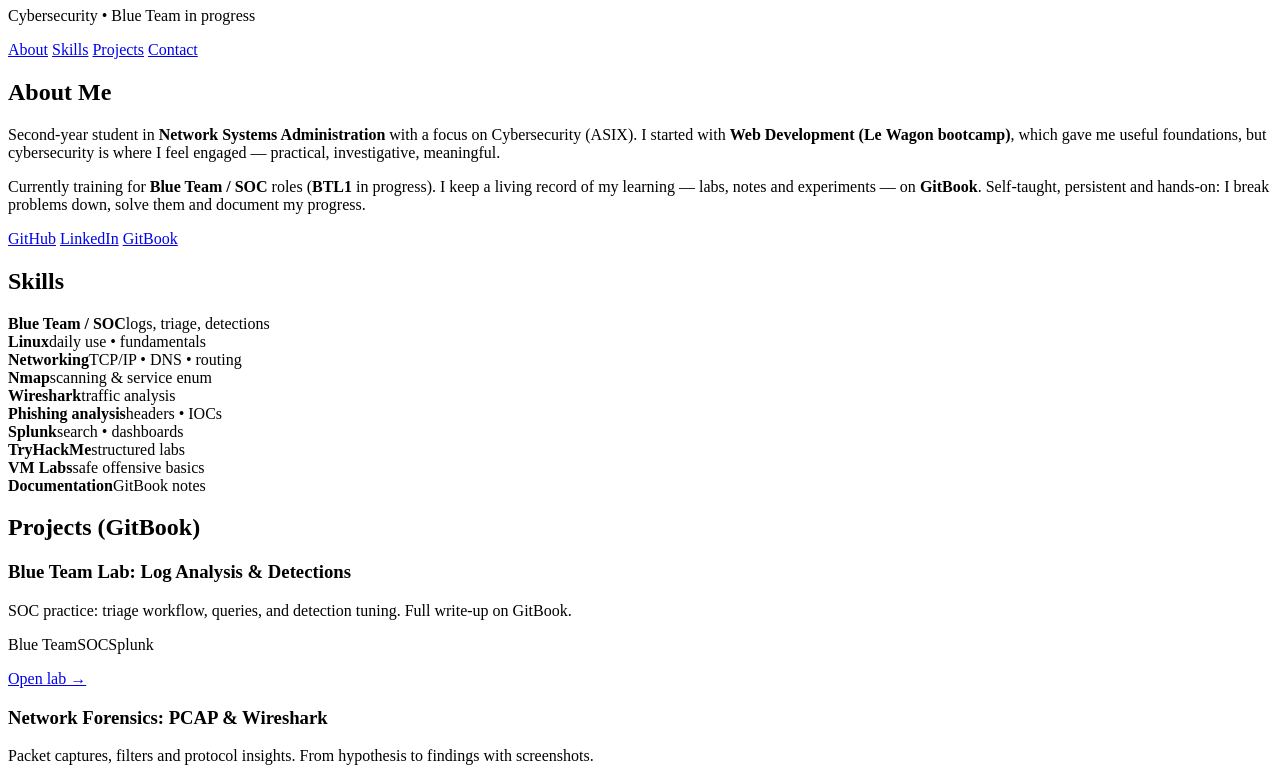
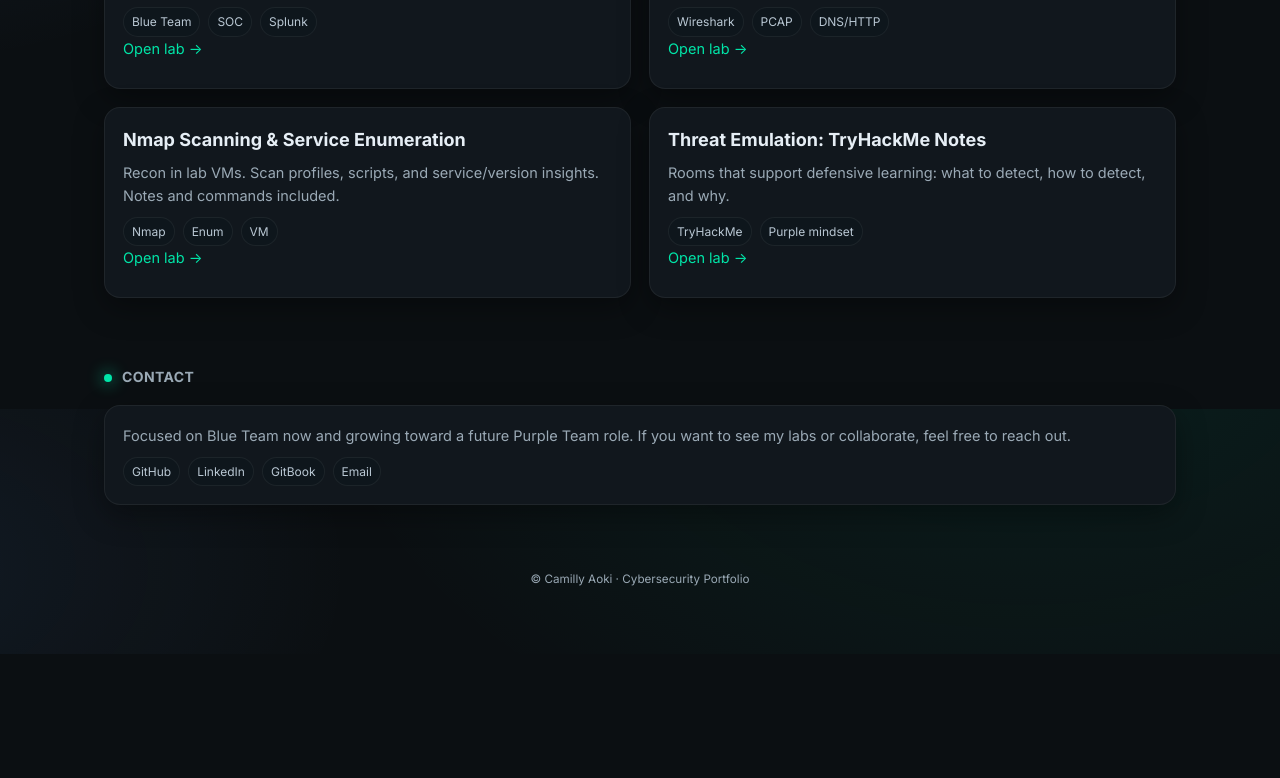
Before and after one commit to cyaf7/cyaf7.github.io, a plain HTML site: page index.html in a window 1280 px wide. Shown: the part 1191-1969 px from the top of the page. After the commit the page ends 1845 px from the top, so only its background shows below. Drawn offline with Linux system fonts and the light colour scheme.

Commit message:
Update style.css

```diff
--- a/style.css
+++ b/style.css
@@ -1,127 +1,72 @@
-<!DOCTYPE html>
-<html lang="en">
-<head>
-  <meta charset="utf-8" />
-  <meta name="viewport" content="width=device-width, initial-scale=1" />
-  <title>Camilly Aoki • Cybersecurity Portfolio</title>
-  <meta name="description" content="Blue Team in progress. SOC labs and notes documented on GitBook." />
-  <link rel="preconnect" href="https://fonts.gstatic.com" crossorigin>
-  <link href="https://fonts.googleapis.com/css2?family=Inter:wght@400;600;700&display=swap" rel="stylesheet">
-  <link rel="stylesheet" href="style.css" />
-</head>
-<body>
-  <div class="container">
+:root{
+  --bg:#0b0f12; --card:#11171d;
+  --muted:#9aa9b5; --text:#e6eef5;
+  --accent:#00e5a8; --accent-2:#66a6ff;
+  --radius:16px; --shadow:0 10px 30px rgba(0,0,0,.35);
+}
+*{box-sizing:border-box}
+html,body{height:100%}
+body{
+  margin:0; font-family:Inter,system-ui,-apple-system,Segoe UI,Roboto,Arial,sans-serif;
+  color:var(--text);
+  background:
+    radial-gradient(1200px 800px at 80% -10%, rgba(0,229,168,.08), transparent 60%),
+    radial-gradient(800px 500px at -10% 20%, rgba(102,166,255,.08), transparent 60%),
+    var(--bg);
+  line-height:1.6;
+}
+a{color:var(--accent); text-decoration:none}
+a:hover{text-decoration:underline}
+.container{max-width:1120px; margin:0 auto; padding:24px}
 
-    <!-- HEADER -->
-    <header class="site-header">
-      <img class="avatar" src="profile.jpeg" alt="Camilly Aoki portrait" />
+/* Header */
+.site-header{display:flex; flex-direction:column; align-items:center; gap:10px; padding:22px 0 4px}
+.avatar{
+  width:110px; height:110px; object-fit:cover;
+  border-radius:50%;                /* 🔵 deixa redondo */
+  background:#0e161c; border:2px solid rgba(255,255,255,.12);
+  box-shadow:var(--shadow)
+}
+.site-name{margin:10px 0 0; font-size:28px; letter-spacing:.2px; font-weight:700}
+.site-tagline{margin:4px 0 14px; color:var(--muted); font-size:14px}
+.nav{display:flex; gap:12px; flex-wrap:wrap; justify-content:center}
+.nav-btn{padding:8px 12px; border-radius:999px; background:#131a21; border:1px solid rgba(255,255,255,.06); color:var(--text)}
+.nav-btn:hover{border-color:rgba(255,255,255,.14)}
 
-      <h1 class="site-name">Camilly Aoki</h1>
-      <p class="site-tagline">Cybersecurity • Blue Team in progress</p>
+/* Sections */
+.section{padding:34px 0}
+.section-title{display:flex; align-items:center; gap:10px; margin:0 0 16px; font-size:14px; letter-spacing:.4px; color:var(--muted); text-transform:uppercase}
+.section-title .dot{width:8px; height:8px; border-radius:50%; background:var(--accent); box-shadow:0 0 16px var(--accent)}
+.lead{color:var(--muted); font-size:15.5px}
 
-      <nav class="nav">
-        <a href="#about" class="nav-btn">About</a>
-        <a href="#skills" class="nav-btn">Skills</a>
-        <a href="#projects" class="nav-btn">Projects</a>
-        <a href="#contact" class="nav-btn">Contact</a>
-      </nav>
-    </header>
+/* CTA Buttons */
+.cta{display:flex; gap:12px; flex-wrap:wrap; margin-top:12px}
+.btn{
+  display:inline-flex; align-items:center; gap:10px; padding:10px 14px; border-radius:12px; border:1px solid rgba(255,255,255,.08);
+  background:linear-gradient(180deg, #121a21, #0f161c); color:var(--text); font-weight:600; box-shadow:var(--shadow)
+}
+.btn:hover{border-color:rgba(255,255,255,.18); transform:translateY(-1px)}
+.ghost{background:transparent}
 
-    <!-- my about -->
-    <section id="about" class="section">
-      <h2 class="section-title"><span class="dot"></span> About Me</h2>
-      <p class="lead">
-        Second-year student in <strong>Network Systems Administration</strong> with a focus on Cybersecurity (ASIX).
-        I started with <strong>Web Development (Le&nbsp;Wagon bootcamp)</strong>, which gave me useful foundations,
-        but cybersecurity is where I feel engaged — practical, investigative, meaningful.
-      </p>
-      <p>
-        Currently training for <strong>Blue Team / SOC</strong> roles (<strong>BTL1</strong> in progress).
-        I keep a living record of my learning — labs, notes and experiments — on <strong>GitBook</strong>.
-        Self-taught, persistent and hands-on: I break problems down, solve them and document my progress.
-      </p>
-      <div class="cta">
-        <a class="btn" href="https://github.com/cyaf7" target="_blank" rel="noreferrer">GitHub</a>
-        <a class="btn ghost" href="https://www.linkedin.com/in/camilly-yumi-aoki-183603361/" target="_blank" rel="noreferrer">LinkedIn</a>
-        <a class="btn" href="REPLACE_WITH_GITBOOK" target="_blank" rel="noreferrer">GitBook</a>
-      </div>
-    </section>
+/* Skills */
+.skills{display:grid; grid-template-columns:repeat(2, minmax(0,1fr)); gap:14px}
+.pill{display:flex; justify-content:space-between; align-items:center; gap:10px; padding:10px 12px; border-radius:12px; background:#0f151b; border:1px solid rgba(255,255,255,.06)}
+.pill span{color:var(--muted); font-size:14px}
 
-    <!-- SKILLS -->
-    <section id="skills" class="section">
-      <h2 class="section-title"><span class="dot"></span> Skills</h2>
-      <div class="skills">
-        <div class="pill"><strong>Blue Team / SOC</strong><span>logs, triage, detections</span></div>
-        <div class="pill"><strong>Linux</strong><span>daily use • fundamentals</span></div>
-        <div class="pill"><strong>Networking</strong><span>TCP/IP • DNS • routing</span></div>
-        <div class="pill"><strong>Nmap</strong><span>scanning & service enum</span></div>
-        <div class="pill"><strong>Wireshark</strong><span>traffic analysis</span></div>
-        <div class="pill"><strong>Phishing analysis</strong><span>headers • IOCs</span></div>
-        <div class="pill"><strong>Splunk</strong><span>search • dashboards</span></div>
-        <div class="pill"><strong>TryHackMe</strong><span>structured labs</span></div>
-        <div class="pill"><strong>VM Labs</strong><span>safe offensive basics</span></div>
-        <div class="pill"><strong>Documentation</strong><span>GitBook notes</span></div>
-      </div>
-    </section>
+/* Cards */
+.cards{display:grid; grid-template-columns:repeat(12, 1fr); gap:18px}
+.card{grid-column:span 12; background:var(--card); border:1px solid rgba(255,255,255,.06); border-radius:var(--radius); padding:18px; box-shadow:var(--shadow); transition:.2s ease}
+.card:hover{transform:translateY(-2px); border-color:rgba(255,255,255,.14)}
+.card h3{margin:0 0 6px; font-size:18px}
+.card p{margin:0 0 10px; color:var(--muted); font-size:14.5px}
+.card .tags{display:flex; gap:8px; flex-wrap:wrap; margin-top:6px}
+.tag{font-size:12px; padding:4px 8px; border-radius:999px; background:#0e161c; border:1px solid rgba(255,255,255,.06); color:#b9c7d3}
+.card.half{grid-column:span 6}
 
-    <!-- PROJECTS -->
-    <section id="projects" class="section">
-      <h2 class="section-title"><span class="dot"></span> Projects (GitBook)</h2>
-      <div class="cards">
+/* Footer */
+.footer{padding:28px 0 40px; color:var(--muted); font-size:14px; text-align:center}
 
-        <article class="card half">
-          <h3>Blue Team Lab: Log Analysis & Detections</h3>
-          <p>SOC practice: triage workflow, queries, and detection tuning. Full write-up on GitBook.</p>
-          <div class="tags"><span class="tag">Blue Team</span><span class="tag">SOC</span><span class="tag">Splunk</span></div>
-          <p><a href="REPLACE_GITBOOK_LAB_1" target="_blank" rel="noreferrer">Open lab →</a></p>
-        </article>
-
-        <article class="card half">
-          <h3>Network Forensics: PCAP & Wireshark</h3>
-          <p>Packet captures, filters and protocol insights. From hypothesis to findings with screenshots.</p>
-          <div class="tags"><span class="tag">Wireshark</span><span class="tag">PCAP</span><span class="tag">DNS/HTTP</span></div>
-          <p><a href="REPLACE_GITBOOK_LAB_2" target="_blank" rel="noreferrer">Open lab →</a></p>
-        </article>
-
-        <article class="card half">
-          <h3>Nmap Scanning & Service Enumeration</h3>
-          <p>Recon in lab VMs. Scan profiles, scripts, and service/version insights. Notes and commands included.</p>
-          <div class="tags"><span class="tag">Nmap</span><span class="tag">Enum</span><span class="tag">VM</span></div>
-          <p><a href="REPLACE_GITBOOK_LAB_3" target="_blank" rel="noreferrer">Open lab →</a></p>
-        </article>
-
-        <article class="card half">
-          <h3>Threat Emulation: TryHackMe Notes</h3>
-          <p>Rooms that support defensive learning: what to detect, how to detect, and why.</p>
-          <div class="tags"><span class="tag">TryHackMe</span><span class="tag">Purple mindset</span></div>
-          <p><a href="REPLACE_GITBOOK_LAB_4" target="_blank" rel="noreferrer">Open lab →</a></p>
-        </article>
-      </div>
-    </section>
-
-    <!-- CONTACT -->
-    <section id="contact" class="section">
-      <h2 class="section-title"><span class="dot"></span> Contact</h2>
-      <div class="cards">
-        <article class="card">
-          <p>Focused on Blue Team now and growing toward a future Purple Team role. If you want to see my labs or collaborate, feel free to reach out.</p>
-          <div class="tags">
-            <a class="tag" href="REPLACE_WITH_GITHUB" target="_blank" rel="noreferrer">GitHub</a>
-            <a class="tag" href="REPLACE_WITH_LINKEDIN" target="_blank" rel="noreferrer">LinkedIn</a>
-            <a class="tag" href="REPLACE_WITH_GITBOOK" target="_blank" rel="noreferrer">GitBook</a>
-            <a class="tag" href="mailto:REPLACE_WITH_EMAIL">Email</a>
-          </div>
-        </article>
-      </div>
-    </section>
-
-    <footer class="footer">
-      <small>© <span id="y"></span> Camilly Aoki · Cybersecurity Portfolio</small>
-    </footer>
-
-  </div>
-
-
-  <script src="script.js"></script>
-</body>
-</html>
+/* Responsive */
+@media (max-width:920px){
+  .card.half{grid-column:span 12}
+}
```
